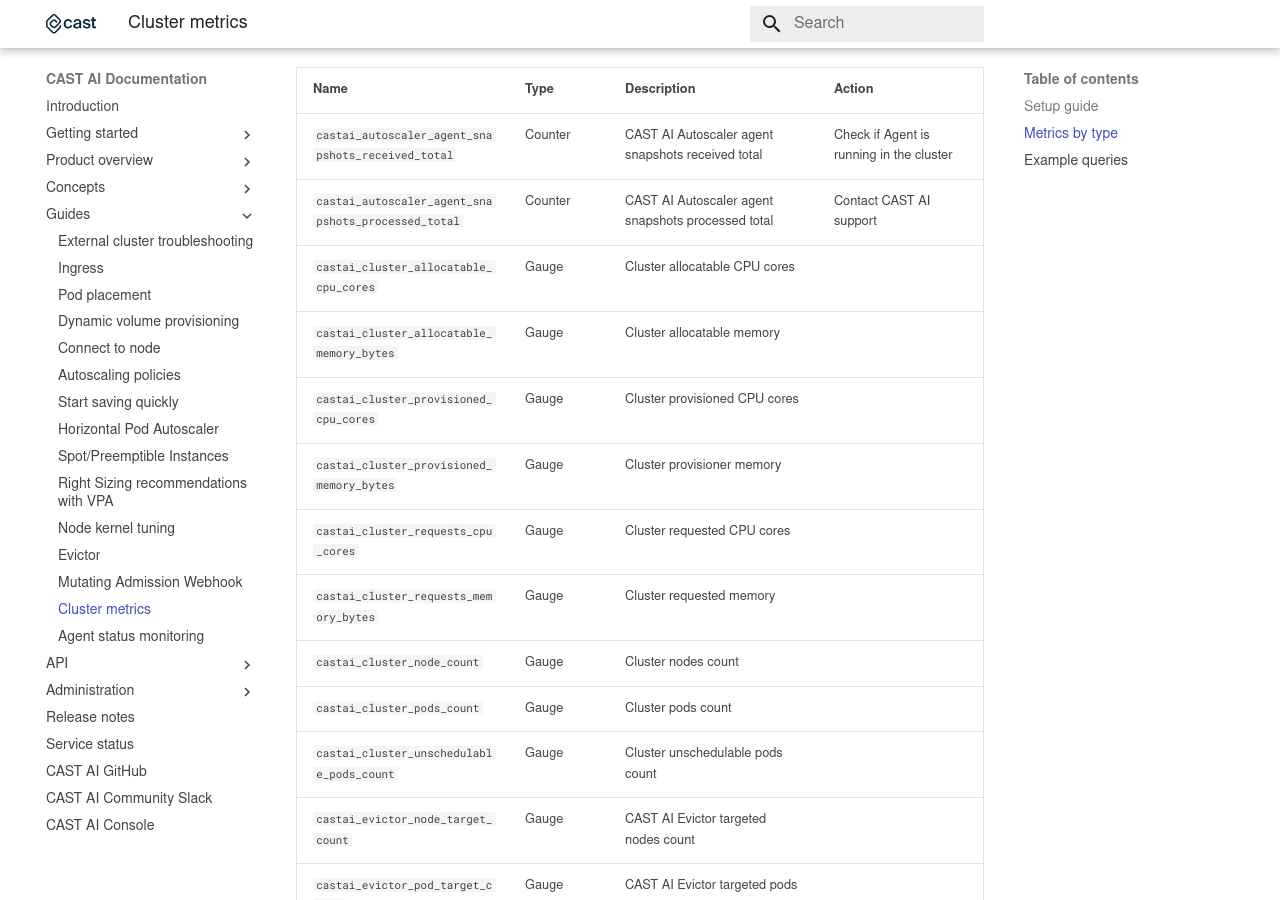
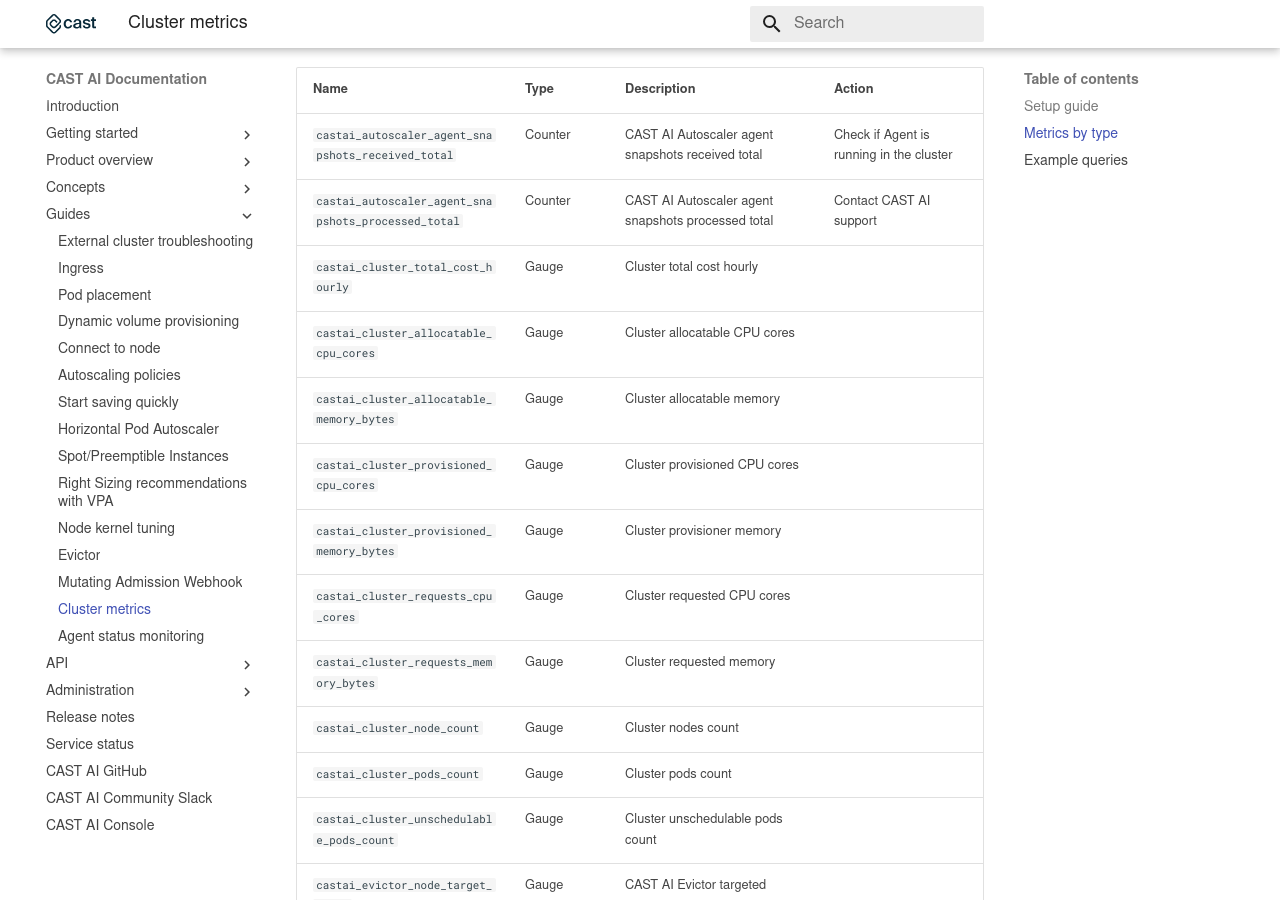
Before and after one commit to castai/docs, an MkDocs documentation site: the page built from docs/guides/metrics.md, in a window 1280 px wide and 900 px high, scrolled down 941 px. Built offline with MkDocs 1.6.1 and Material for MkDocs 9.7.7, drawn with Linux system fonts in a browser that asks for light colours; some web fonts are replaced.

Commit message:
Add missing cluster cost metric documentation

```diff
--- a/docs/guides/metrics.md
+++ b/docs/guides/metrics.md
@@ -40,6 +40,7 @@
 | ----------- | ----------- | ----------- | ----------- |
 `castai_autoscaler_agent_snapshots_received_total` | Counter | CAST AI Autoscaler agent snapshots received total | Check if Agent is running in the cluster |
 `castai_autoscaler_agent_snapshots_processed_total` | Counter | CAST AI Autoscaler agent snapshots processed total | Contact CAST AI support |
+`castai_cluster_total_cost_hourly` | Gauge | Cluster total cost hourly | |
 `castai_cluster_allocatable_cpu_cores` | Gauge | Cluster allocatable CPU cores  |  |
 `castai_cluster_allocatable_memory_bytes` | Gauge | Cluster allocatable memory |  |
 `castai_cluster_provisioned_cpu_cores` | Gauge | Cluster provisioned CPU cores |  |
```
